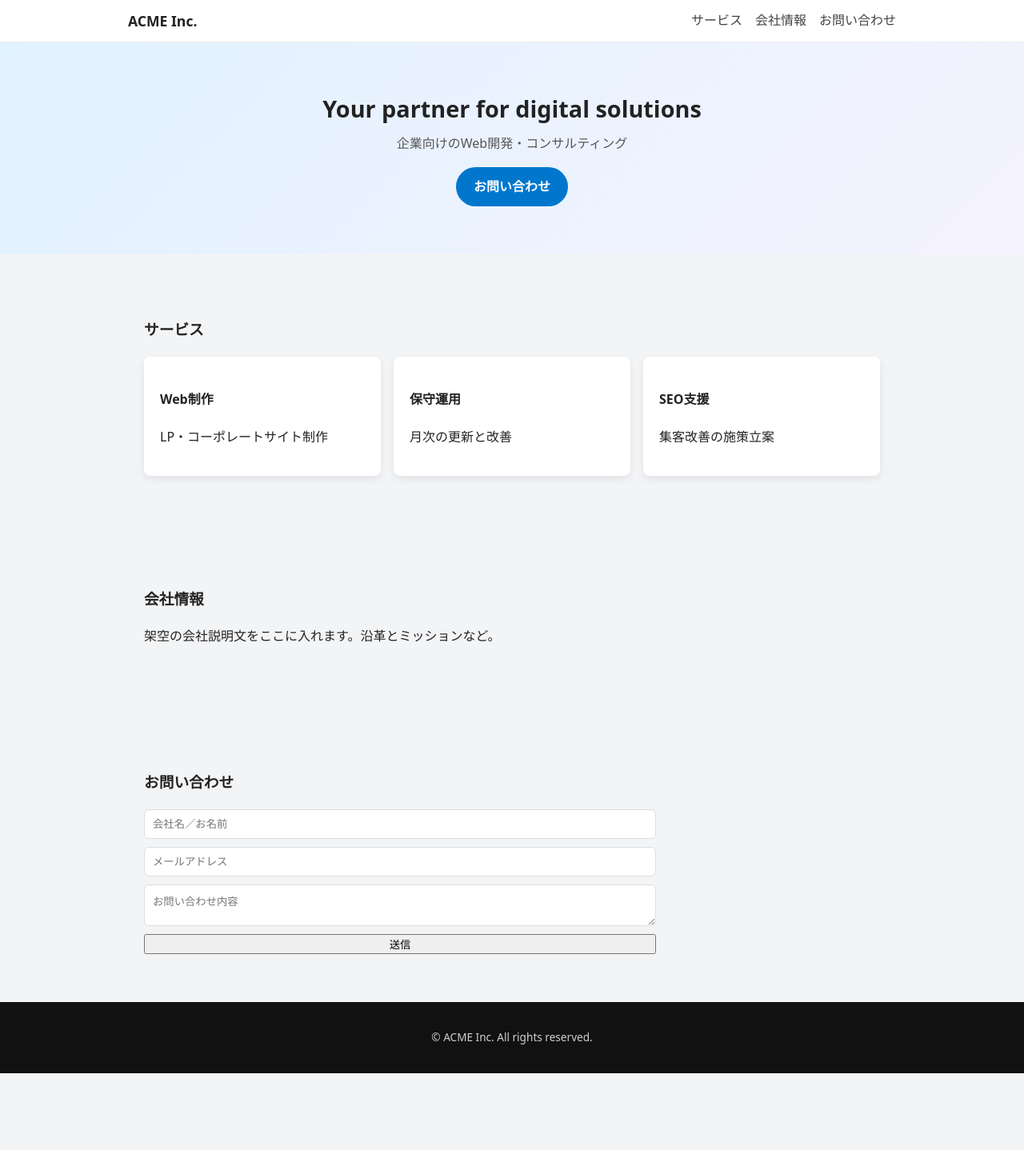
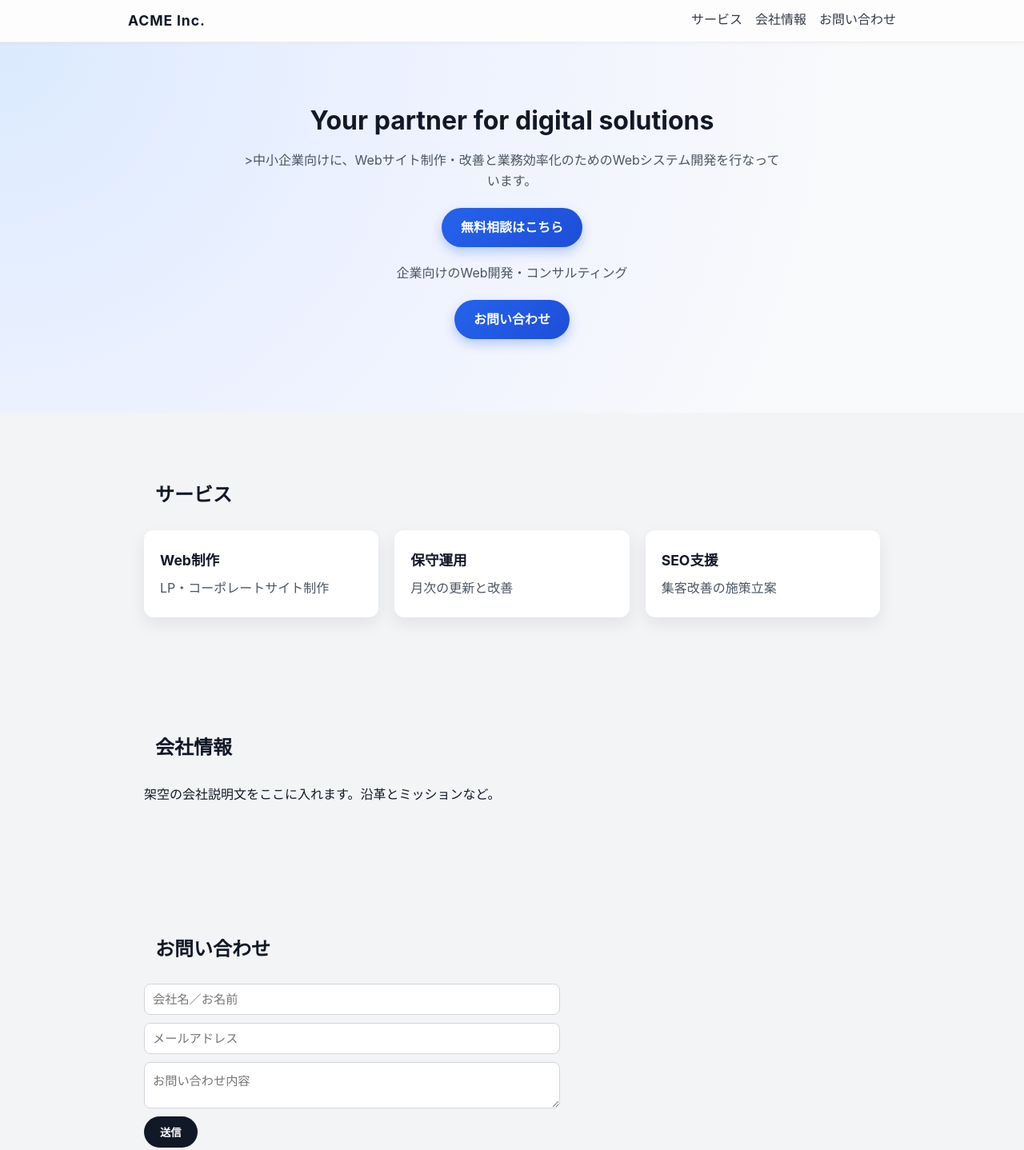
Before and after one commit to olive-2424/corporate-site-01, a plain HTML site: page index.html in a window 1280 px wide. Shown: the top 1438 px of the page at 80% size. Before the commit the page ends 1342 px from the top, so only its background shows below. Drawn offline with Linux system fonts and the light colour scheme.

Commit message:
ホバー時のアニメーション追加,コンテンツに立体感を追加

```diff
--- a/index.html
+++ b/index.html
@@ -23,6 +23,10 @@
       <section class="hero">
         <div class="container">
           <h2>Your partner for digital solutions</h2>
+          <p>
+            >中小企業向けに、Webサイト制作・改善と業務効率化のためのWebシステム開発を行なっています。
+          </p>
+          <a class="cta" href="#contact">無料相談はこちら</a>
           <p>企業向けのWeb開発・コンサルティング</p>
           <a class="cta" href="#contact">お問い合わせ</a>
         </div>
--- a/style.css
+++ b/style.css
@@ -209,3 +209,184 @@ body {
   font-size: 0.85rem;
   opacity: 0.8;
 }
+/* 全体のトーンとフォント */
+body {
+  font-family: -apple-system, BlinkMacSystemFont, "Helvetica Neue", Arial, "ヒラギノ角ゴ ProN W3", "Hiragino Kaku Gothic ProN", "メイリオ", sans-serif;
+  background: #f3f4f6;
+  color: #111827;
+}
+
+/* セクションタイトルを少し強調 */
+/* .セレクタ名 > セレクタ名は直下の小要素だけを選べためのCSSの指定 */
+.services > .container > h3,
+.about > .container > h3,
+.contact > .container > h3 {
+  font-size: 1.5rem;
+  margin-bottom: 24px;
+  position: relative;
+  padding-left: 14px;
+}
+
+.services > .container > h3::before,
+.abount > .container > h3::before,
+.contact > .container > h3::before {
+  content: "";
+  position: absolute;
+  left: 0;
+  top: 0.4em;
+  width; 4px;
+  height: 1.1rem;
+  border-radius: 999px;
+  background: #3b82f6;
+  /* 青いライン */
+}
+
+/* ヘッダー周りのブラッシュアップ */
+
+.site-header {
+  background: #ffffffcc;
+  /* 要素の背後の領域にボカシや色変化のようなグラフィック効果を適用できるセレクタ */
+  backdrop-filter: blur(8px);
+  box-shadow: 0 1px 4px rgba(15,23,42,0.04);
+}
+
+.logo {
+  letter-spacing: 0.05em;
+  font-weight: 700;
+}
+
+.nav a {
+  position: relative;
+  padding-bottom: 2px;
+}
+
+.nav a::after {
+  content: "";
+  position: absolute;
+  left: 0;
+  bottom: 0;
+  width: 0;
+  height: 2px;
+  background: #3b82f6;
+  transition: width 0.2s ease;
+}
+.nav a:hover::after {
+  width: 100%;
+}
+
+/* ヒーローセクション */
+.hero {
+  background: radial-gradient(circle at top left, #dbeafe, #eef2ff 40%, #f9fafb 80%);
+  padding: 72px 0;
+}
+
+.hero .container {
+  max-width: 720px;
+  text-align: center;
+}
+
+.hero h2 {
+  font-size: 2rem;
+  margin-bottom: 12px;
+}
+
+.hero p {
+  margin-bottom: 20px;
+  color: #4b5563;
+}
+
+/* CTAボタン */
+.cta {
+  border-radius: 999px;
+  margin-bottom: 20px;
+  padding: 12px 24px;
+  font-weight: 600;
+  box-shadow: 0 6px 14px rgba(37,99,235,0.3);
+  background: linear-gradient(135deg, #2563eb, #1d4ed8);
+  border: none;
+}
+.cta:hover {
+  filter: brightness(0.96);
+  transform: translateY(1px);
+}
+
+/* サービスカード */
+.cards {
+  /* gapはCSSの一括指定プロパティで行や列の間の隙間を設定 */
+  gap: 20px;
+}
+
+.card {
+  border: none;
+  background: #ffffff;
+  border-radius: 12px;
+  box-shadow: 0 8px 20px rgba(15,23,42,0.08);
+  padding: 24px 20px;
+  transition: transform 0.15s ease, box-shadow 0.15x ease;
+}
+
+.card h4 {
+  margin-top: 0;
+  margin-bottom: 8px;
+  font-size: 1.1rem;
+}
+
+.card p {
+  margin: 0;
+  color: #4b5563;
+}
+
+.card:hover {
+  transform: translateY(-4px);
+  box-shadow: 0 16px 30px rgba(15,23,42,0.14);
+}
+
+/* 会社情報・お問い合わせ */
+.about p {
+  max-width: 640px;
+  line-height: 1.8;
+}
+
+.contact form {
+  max-width: 520px;
+}
+
+.contact input,
+.contact textarea {
+  font-size: 0.95rem;
+  border-radius: 8px;
+  border: 1px solid #d1d5db;
+}
+
+.contact input:focus,
+.contact textarea:focus {
+  outline: none;
+  border-color: #3b82f6;
+  box-shadow: 0 0 0 3px rgba(59,130,246,0.25);
+}
+
+/* 送信ボタンをCTAと合わせる */
+.contact button[type="submit"] {
+  align-self: flex-start;
+  padding: 10px 20px;
+  border-radius: 999px;
+  border: none;
+  background: #111827;
+  color: #fff;
+  font-weight: 600;
+  cursor: pointer;
+  transition: opacity 0.15s ease, transform 0.15s ease;
+}
+.contact button[type="submit"]:hover {
+  opacity: 0.9;
+  transform: translateY(1px);
+}
+
+/* フッター */
+.site-footer {
+  background: #020617;
+  color: #9ca3af;
+}
+.site-footer p {
+  font-size: 0.85rem;
+}
```
